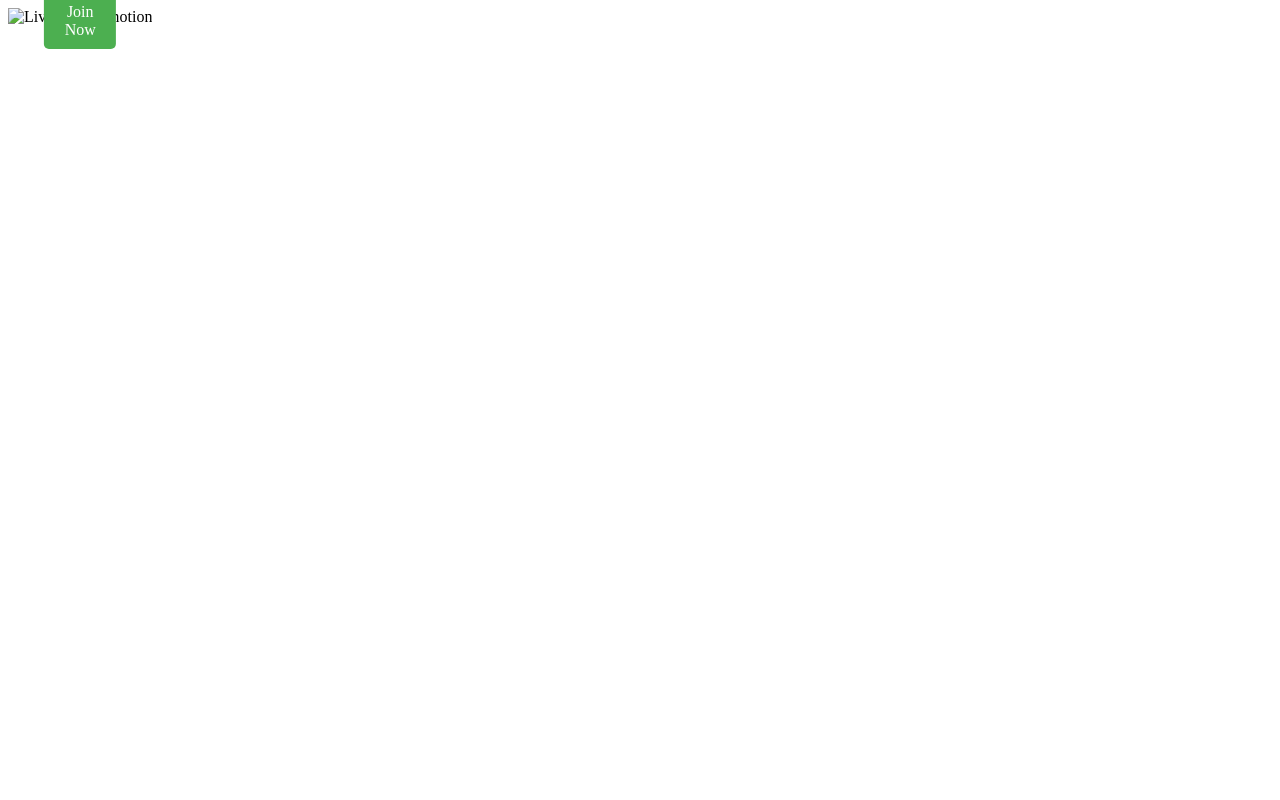
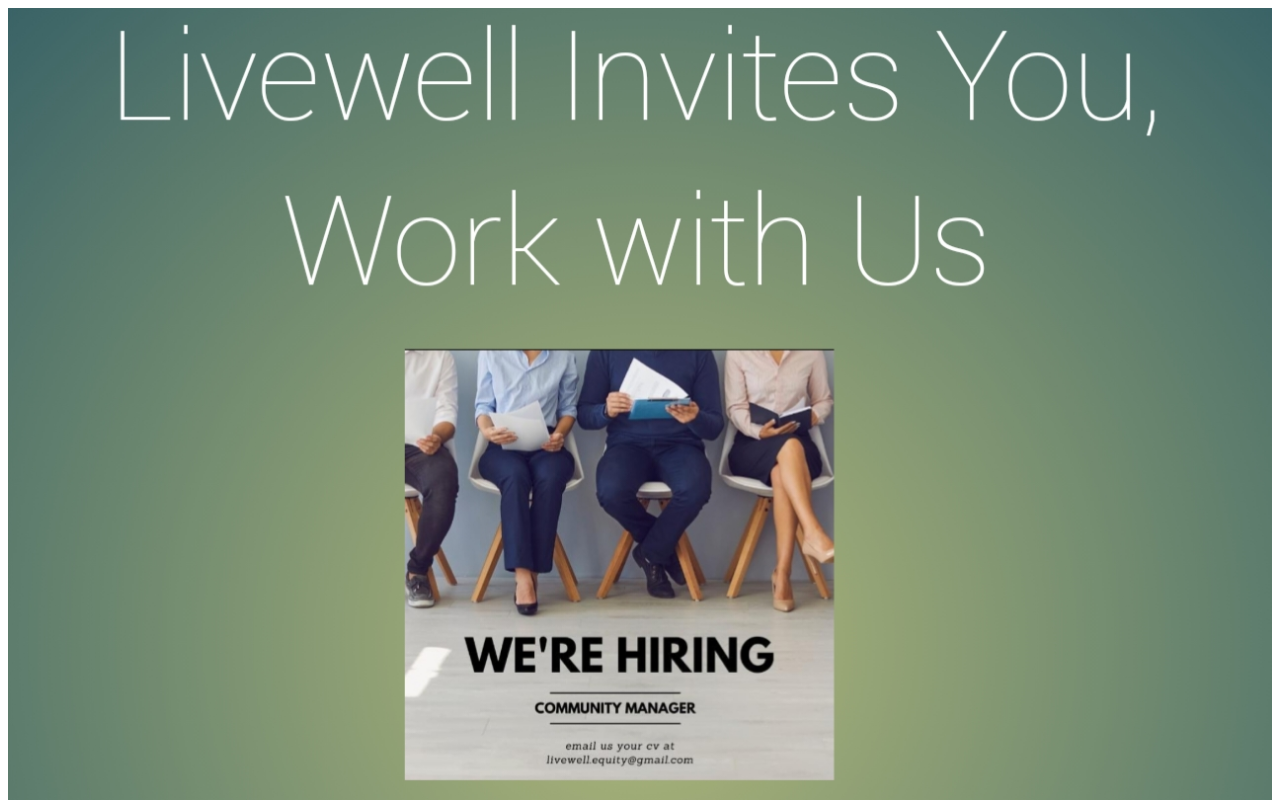
Before and after one commit to Kunsguru/We-are-Hiring, a plain HTML site: page index.html in a window 1280 px wide. Shown: the top 800 px of the page. Drawn offline with Linux system fonts and the light colour scheme.

Commit message:
Update index.html

```diff
--- a/index.html
+++ b/index.html
@@ -34,7 +34,7 @@
 </head>
 <body>
     <div class="image-container">
-        <img src="/storage/emulated/0/Documents/pixelLab/20240728_061743.jpg" alt="Livewell Promotion">
+        <img src="/20240728_061743.jpg" alt="We are Hiring">
         <a href="https://general-notice-1-hiring-community.onrender.com" class="button-overlay">Join Now</a>
     </div>
 </body>
```
